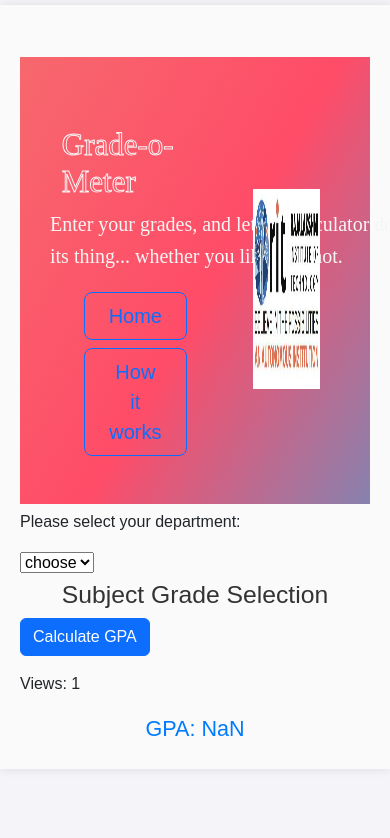
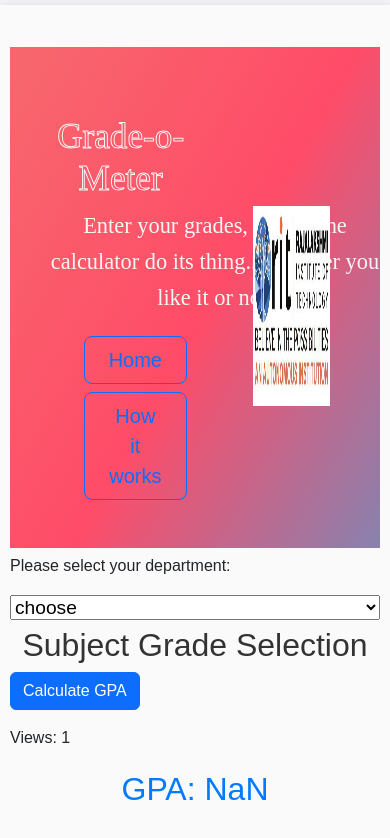
Before and after one commit to Mahesh-xr/GPA-Calculator-Sem-3, a plain HTML site: page index.html in a window 390 px wide. Both pictures are taken after a click on the button "Calculate GPA". Drawn offline with nearby package versions, Linux system fonts and the light colour scheme; some icons are missing.

Commit message:
add responsiveness

```diff
--- a/index.js
+++ b/index.js
@@ -78,8 +78,8 @@ function showSubjects(dept){
         case 'ece':
           console.log("Department Selected: Electronics and Communication Engineering");
           // Perform your actions for ECE here
-          subjects = ['Digital System Design', 'Control System', 'Signals and System', 'Environmental Science and Sustainability', 'Object Oriented Programming', 'OOPS Lab', 'DSD Lab'];
-          credits = [3, 3, 4, 2, 3, 1, 1];
+          subjects = ['Digital System Design', 'Control System', 'Signals and System', 'Environmental Science and Sustainability', 'Object Oriented Programming', 'OOPS Lab', 'DSD Lab', 'PCB Design'];
+          credits = [3, 3, 4, 2, 3, 1, 1, 1];
           addSubjects(subjects);
           break;
         case 'vlsi':
--- a/styles.css
+++ b/styles.css
@@ -217,13 +217,13 @@ div {
     opacity: 1;
   }
 }
-
-/* Responsive Design */
+/* General Responsive Design */
 @media (max-width: 991px) {
   .container {
-    /* width: 100%; */
+    width: 100%;
     padding: 20px;
   }
+
   #container-head {
     flex-direction: row-reverse !important; /* Maintain the row-reverse layout */
     align-items: center; /* Align items as in larger displays */
@@ -231,29 +231,154 @@ div {
 
   .image-container {
     flex: 0 0 50%; /* Set the image container to take 50% width */
-    max-width: 50%; /* Maintain the large display width */
+    max-width: 50%;
   }
 
   .title-container {
     flex: 0 0 50%; /* Set the title container to take 50% width */
-    max-width: 50%; /* Maintain the large display width */
+    max-width: 50%;
   }
-  #head-buttons{
+
+  #head-buttons {
     display: flex;
     flex-direction: row-reverse;
   }
+
   #head-buttons .btn {
-    margin-bottom: 0; /* Remove added spacing if present on smaller screens */
+    margin-bottom: 0;
   }
 
-
-
   h3 {
-    font-size: 1.25rem;
+    font-size: 1.5rem; /* Slightly increase text size */
   }
 
   .grade-options {
     flex-direction: row;
   }
+}
 
+@media (max-width: 768px) {
+  html,
+  body {
+    height: 100%; /* Ensure full height usage on mobile */
+    margin: 0;
+    padding: 0;
+  }
+
+  .container {
+    padding: 15px;
+    width: 100%; /* Make container use full width */
+  }
+
+  /* Title and subtitle */
+  .title {
+    font-size: 2rem; /* Increase title font size */
+    text-align: center;
+  }
+
+  .lead {
+    font-size: 1.2rem; /* Increase subtitle font size */
+    text-align: center;
+  }
+
+  /* Logo adjustments */
+  .image-container img {
+    max-width: 90%; /* Adjust size for better fit */
+    margin: auto;
+    display: block;
+  }
+
+  /* Buttons */
+  .hero-btn .btn {
+    width: 100%; /* Stack buttons vertically */
+    margin-bottom: 10px; /* Add spacing */
+  }
+
+  /* Dropdown */
+  .department select {
+    width: 100%; /* Full-width dropdown */
+    font-size: 1.2rem;
+  }
+
+  /* Subjects container */
+  .subjects-container h2 {
+    font-size: 1.8rem;
+    text-align: center;
+  }
+
+  .subject h3 {
+    font-size: 1.5rem; /* Increase subject heading size */
+    text-align: center;
+  }
+
+  .grade-options label {
+    margin: 0 5px;
+    font-size: 1rem; /* Slightly larger labels */
+  }
+
+  /* Result display */
+  #result h4 {
+    font-size: 1.8rem;
+    text-align: center;
+  }
 }
+
+/* Extra Small Devices */
+@media (max-width: 576px) {
+  html,
+  body {
+    height: 100%; /* Full height for mobile view */
+    margin: 0;
+    padding: 0;
+  }
+
+  .container {
+    padding: 10px;
+    width: 100%;
+  }
+
+  .title {
+    font-size: 2.2rem; /* Larger title for smaller devices */
+    text-align: center;
+  }
+
+  .lead {
+    font-size: 1.4rem; /* Improve subtitle readability */
+    text-align: center;
+  }
+
+  .image-container img {
+    max-width: 100%; /* Full width image */
+    margin: auto;
+    display: block;
+  }
+
+  .hero-btn .btn {
+    width: 100%;
+    margin-bottom: 15px;
+  }
+
+  .department select {
+    width: 100%;
+    font-size: 1.2rem;
+  }
+
+  .subjects-container h2 {
+    font-size: 2rem;
+    text-align: center;
+  }
+
+  .subject h3 {
+    font-size: 1.7rem;
+  }
+
+  .grade-options label {
+    margin: 0 3px;
+    font-size: 1.1rem;
+  }
+
+  #result h4 {
+    font-size: 2rem;
+    text-align: center;
+  }
+}
```
